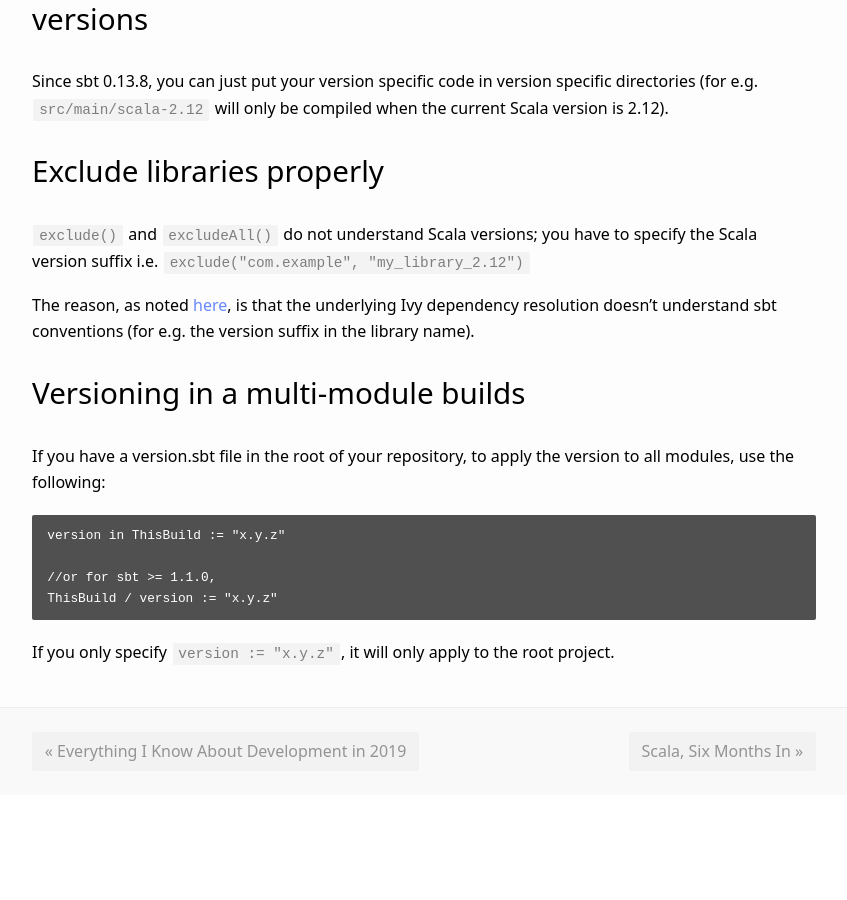
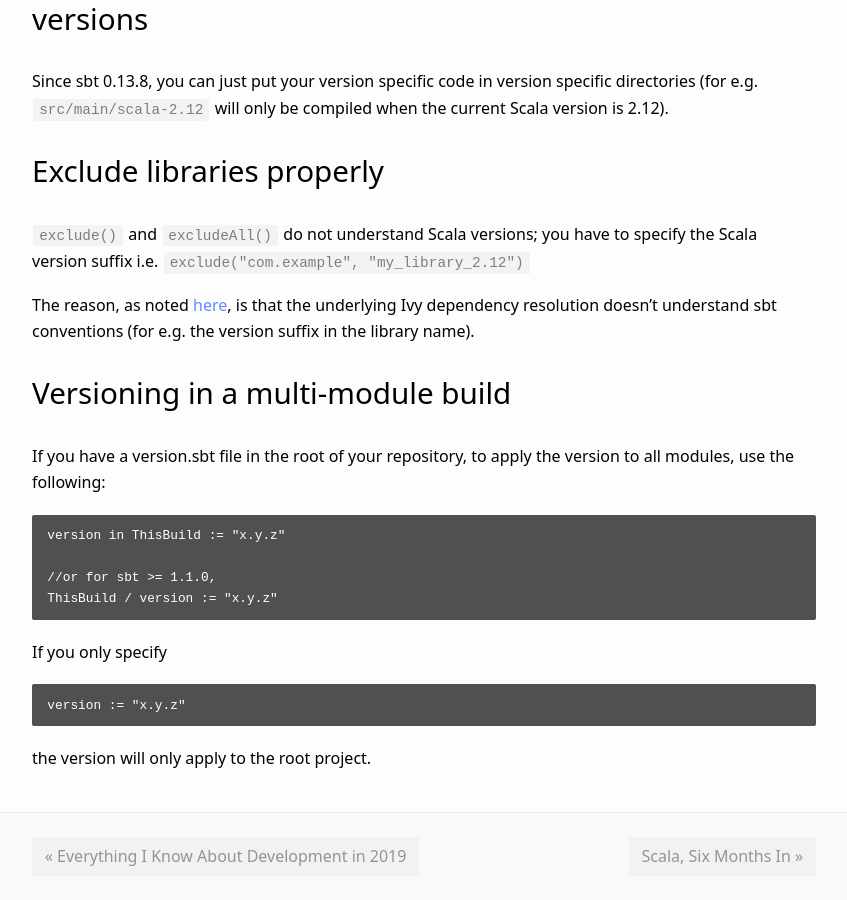
Before and after one commit to williamhaw/williamhaw.github.io, a Jekyll site: the page built from _posts/2019-05-31-sbt-tricks.md, in a window 1280 px wide and 900 px high, scrolled down 1735 px. Shown: the whole window, without its empty margins (216-1063 px from the left). Built offline with Jekyll 4.4.1, drawn with Linux system fonts in a browser that asks for light colours; before the commit the page ends 2530 px from its top, so only the background shows below that.

Commit message:
Update from Forestry.io me@williamhaw.com updated _posts/2019-05-31-sbt-tricks.md

````diff
--- a/_posts/2019-05-31-sbt-tricks.md
+++ b/_posts/2019-05-31-sbt-tricks.md
@@ -72,7 +72,7 @@ Since sbt 0.13.8, you can just put your version specific code in version specifi
 
 The reason, as noted [here](https://stackoverflow.com/questions/25179314/why-is-sbt-not-excluding-these-libraries-despite-using-excludes), is that the underlying Ivy dependency resolution doesn't understand sbt conventions (for e.g. the version suffix in the library name).
 
-# Versioning in a multi-module builds
+# Versioning in a multi-module build
 
 If you have a version.sbt file in the root of your repository, to apply the version to all modules, use the following:
 
@@ -81,4 +81,8 @@ If you have a version.sbt file in the root of your repository, to apply the vers
     //or for sbt >= 1.1.0,
     ThisBuild / version := "x.y.z"
 
-If you only specify `version := "x.y.z"`, it will only apply to the root project.
+If you only specify
+```
+version := "x.y.z"
+```
+the version will only apply to the root project.
````
